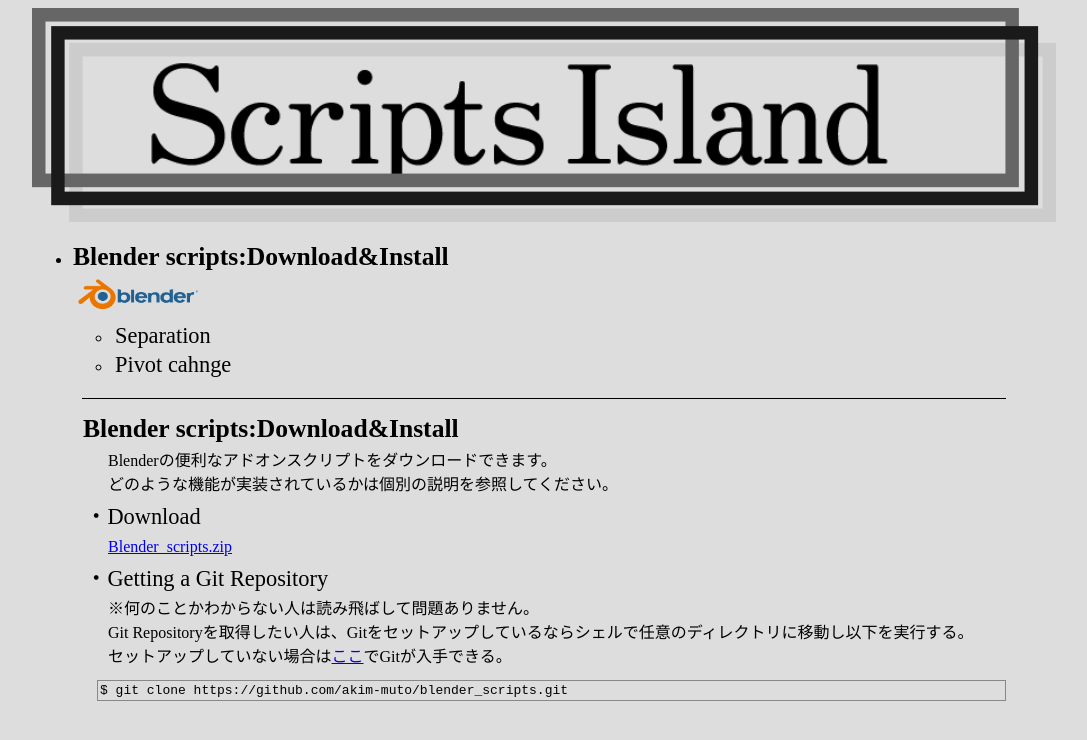
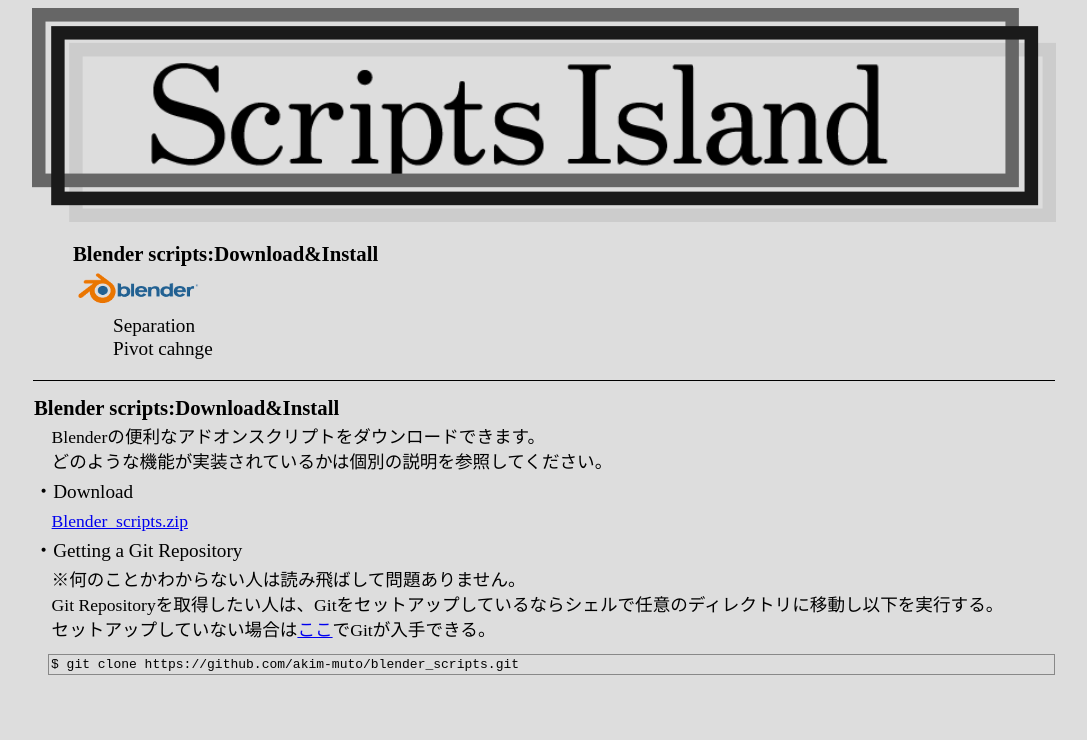
Before and after one commit to akim-muto/scripts_island, a plain HTML site: page index.html in a window 1280 px wide. Shown: the whole page, without its empty margins (96-1183 px from the left). Drawn offline with Linux system fonts and the light colour scheme.

Commit message:
Adjustment font size and margin.

```diff
--- a/ScriptsIsland.css
+++ b/ScriptsIsland.css
@@ -10,12 +10,13 @@ body{
 p{
     margin-top: 3px;
     margin-bottom: 3px;
-    margin-left: 10px;
-    margin-right: 10px;
+    margin-left: 1px;
+    margin-right: 1px;
+    font-size: 110%;
 }
 
 h2{
-    font-size: 160%;
+    font-size: 130%;
     margin: 1px;
 }
 
@@ -24,9 +25,9 @@ h2{
 }
 
 h3{
-    font-size: 140%;
+    font-size: 120%;
     font-weight: normal;
-    margin: 3px;
+    margin: 1px;
 }
 
 img {
@@ -44,14 +45,14 @@ img {
     margin:2px;
 }
 
-.Navi ul li.logo{
+.Navi ul li{
     list-style-type: none;
 }
 
 .main{
     margin: 20px;
-    margin-left: 50px;
-    margin-right: 50px;
+    margin-left: 1px;
+    margin-right: 1px;
     border-top: 1px solid black;
 }
 
```
